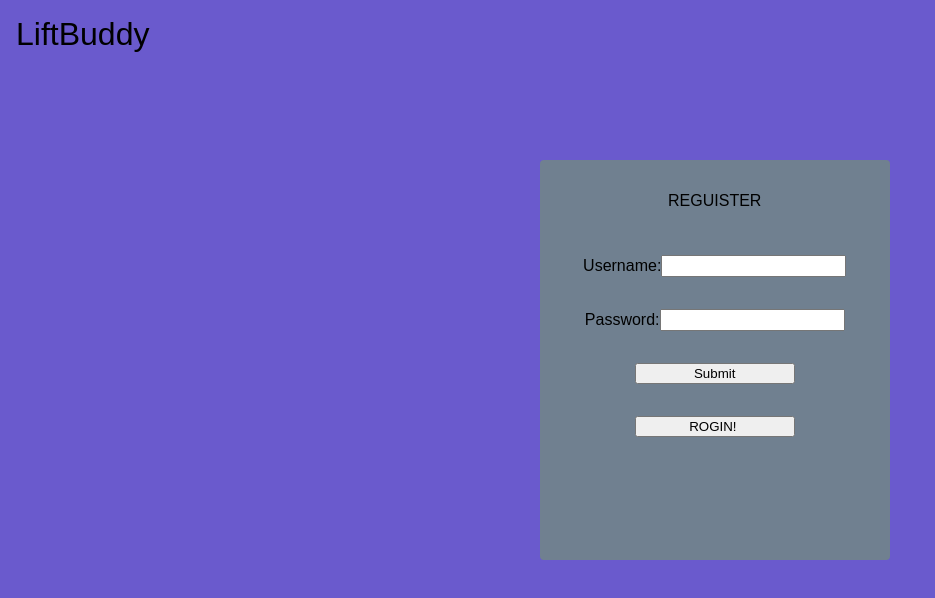
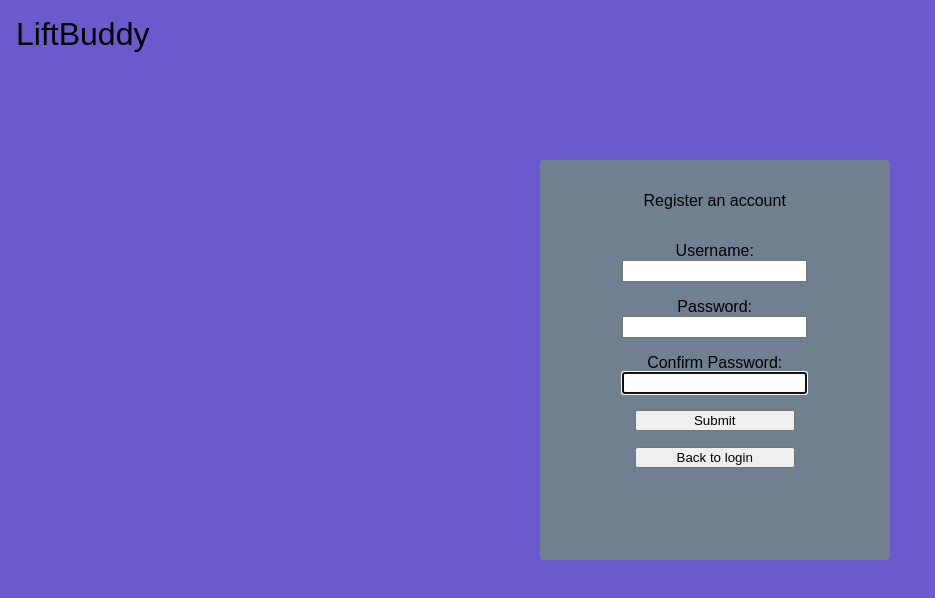
Before and after one commit to Christofuu/workoutapp, a React (Create React App) app: page / in a window 1280 px wide. Both pictures are taken after a click on the button "Register". Shown: the top 598 px of the page, without its empty margins (0-935 px from the left). Built offline with nearby package versions, Linux system fonts and the light colour scheme.

Commit message:
add login css

```diff
--- a/src/components/Login.jsx
+++ b/src/components/Login.jsx
@@ -19,42 +19,42 @@ export default function Login() {
         console.log(data.username, data.password);
     }
 
-    const registerHandler = e => {
-
-    }
-
     return(
     <div className={styles.login_wrapper}>
         <h1>LiftBuddy</h1>
             {isRegistering ? (
                 <div className={styles.login_menu}>
-                <h2>REGUISTER</h2>
+                <h2>Register an account</h2>
                 <form onSubmit={submitHandler}>
                     <label>
                         Username:
+                    </label>
                         <input type="text" name="username" value={username} onChange={changeHandler} />
-                    </label>
                     <label>
                         Password:
+                    </label>
                         <input type="text" name="password" value={password} onChange={changeHandler} />
+                    <label>
+                        Confirm Password:
                     </label>
+                        <input type="text" name="password" value={password} onChange={changeHandler} />
                     <input type="submit" value="Submit" />
-                    <input type="button" value="ROGIN! " onClick={()=>setIsRegistering(false)}/>
+                    <input type="button" value="Back to login" onClick={()=>setIsRegistering(false)}/>
                 </form>
             </div>
             ) : (
             <div className={styles.login_menu}>
-                <h2>LOGIN.</h2>
+                <h2>Login</h2>
                 <form onSubmit={submitHandler}>
                     <label>
                         Username:
+                    </label>
                         <input type="text" name="username" value={username} onChange={changeHandler} />
-                    </label>
                     <label>
                         Password:
+                    </label>
                         <input type="text" name="password" value={password} onChange={changeHandler} />
-                    </label>
-                    <input type="submit" value="Submit" />
+                    <input type="submit" value="Login" />
                     <input type="button" value="Register " onClick={()=>setIsRegistering(true)}/>
                 </form>
             </div>)}
--- a/src/styles/login.module.css
+++ b/src/styles/login.module.css
@@ -19,23 +19,23 @@ h1 {
     display: flex;
     flex-direction: column;
     align-items: center;
-    text-align:center;
     background-color: slategray;
     height: 100%;
     max-height: 400px;
     min-width: 350px;
     margin: 10rem auto;
     border-radius: .25rem;
+    text-align: center;
 }
 
 .login_menu h2 {
     margin-top: 2rem;
     font-weight: 100;
     font-size: 1rem;
+    margin-bottom: 2rem;
 }
 
 .login_menu button {
-    margin-top: 2rem;
     min-width: 10rem;
     min-height: 2rem;
 }
@@ -44,10 +44,11 @@ h1 {
     display: flex;
     flex-direction: column;
     align-items: center;
+    text-align: start;
 }
 
 .login_menu form input {
-    margin-top: 2rem;
+    margin-bottom: 1rem;
     min-width: 10rem;
     min-height: 1rem;
 }
```
